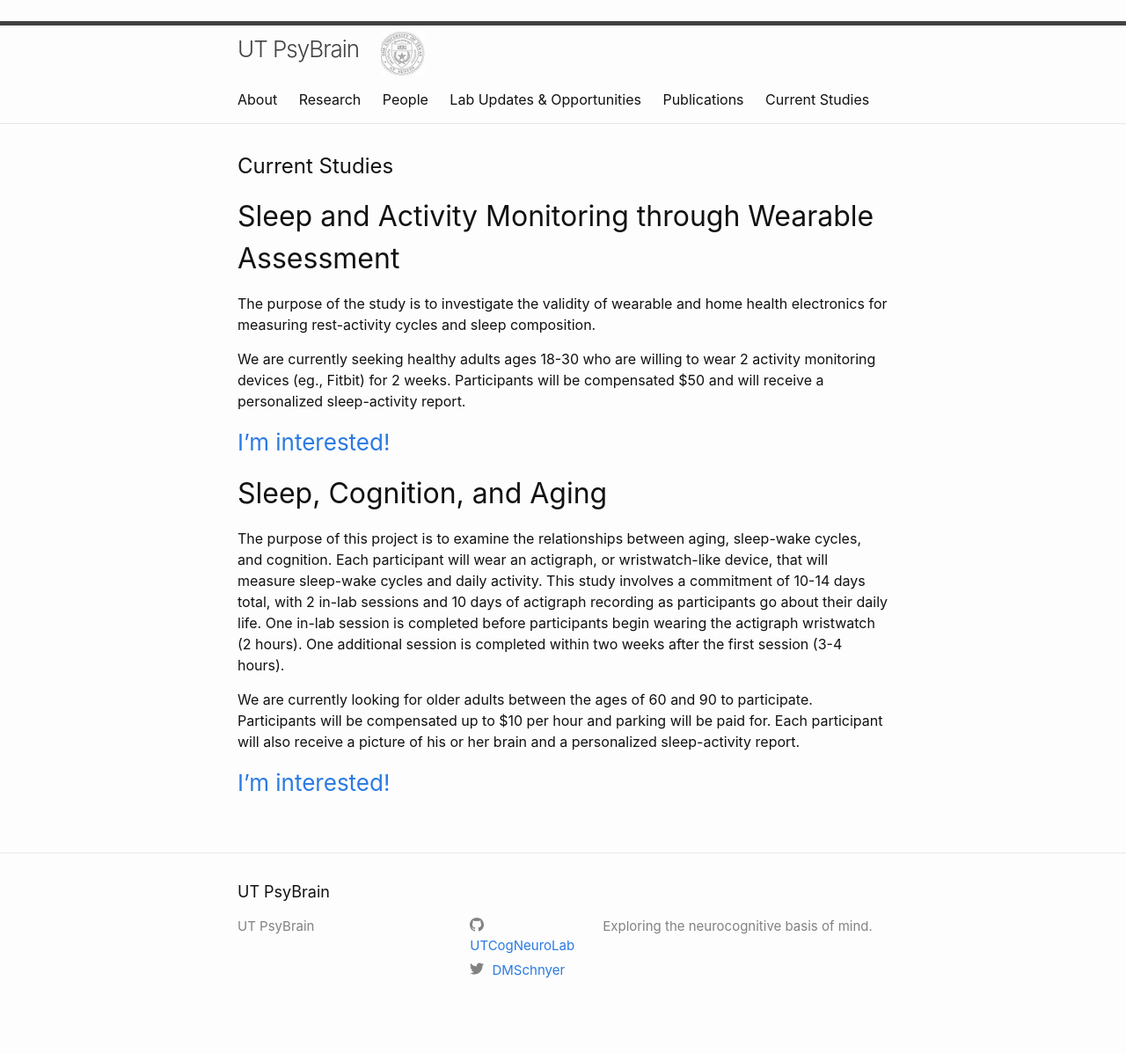
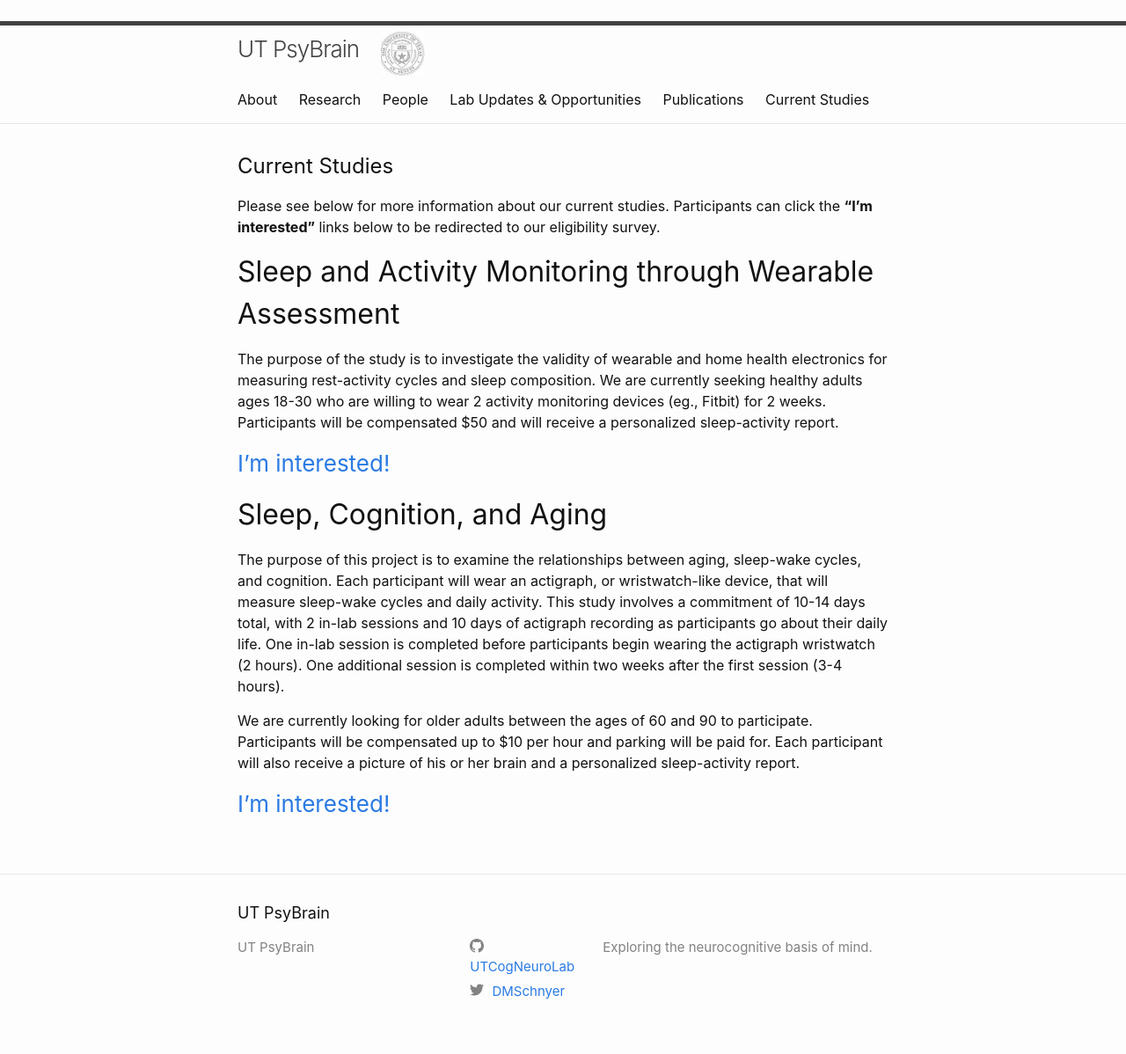
Before and after one commit to UTCogNeuroLab/UTCogNeuroLab.github.io, a Jekyll site: the page built from studies.md, in a window 1280 px wide. Shown: the whole page at 88% size. Built offline with Jekyll 4.4.1, drawn with Linux system fonts in a browser that asks for light colours; nearby versions of some CDN libraries; before the commit the page ends 1174 px from its top, so only the background shows below that.

Commit message:
Update studies.md

```diff
--- a/studies.md
+++ b/studies.md
@@ -7,11 +7,11 @@ weight: 5
 
 # Current Studies
 
+Please see below for more information about our current studies. Participants can click the **"I'm interested"** links below to be redirected to our eligibility survey.
+
 ## Sleep and Activity Monitoring through Wearable Assessment
 
-The purpose of the study is to investigate the validity of wearable and home health electronics for measuring rest-activity cycles and sleep composition.
-
-We are currently seeking healthy adults ages 18-30 who are willing to wear 2 activity monitoring devices (eg., Fitbit) for 2 weeks. Participants will be compensated $50 and will receive a personalized sleep-activity report.
+The purpose of the study is to investigate the validity of wearable and home health electronics for measuring rest-activity cycles and sleep composition. We are currently seeking healthy adults ages 18-30 who are willing to wear 2 activity monitoring devices (eg., Fitbit) for 2 weeks. Participants will be compensated $50 and will receive a personalized sleep-activity report. <br>
 
 ### [I'm interested!](https://redcap.prc.utexas.edu/redcap/surveys/?s=CPRNKN7TW9)
 
```
